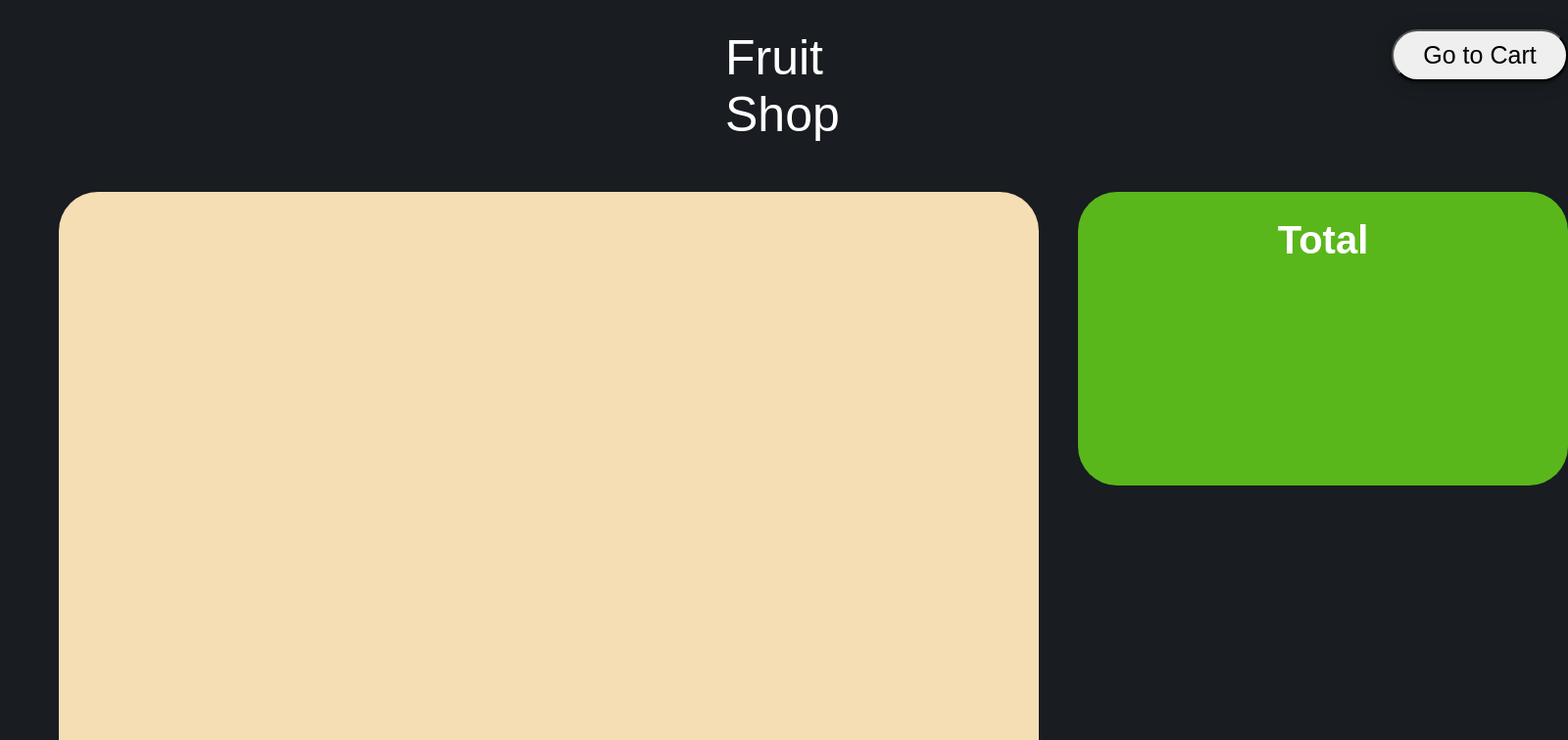
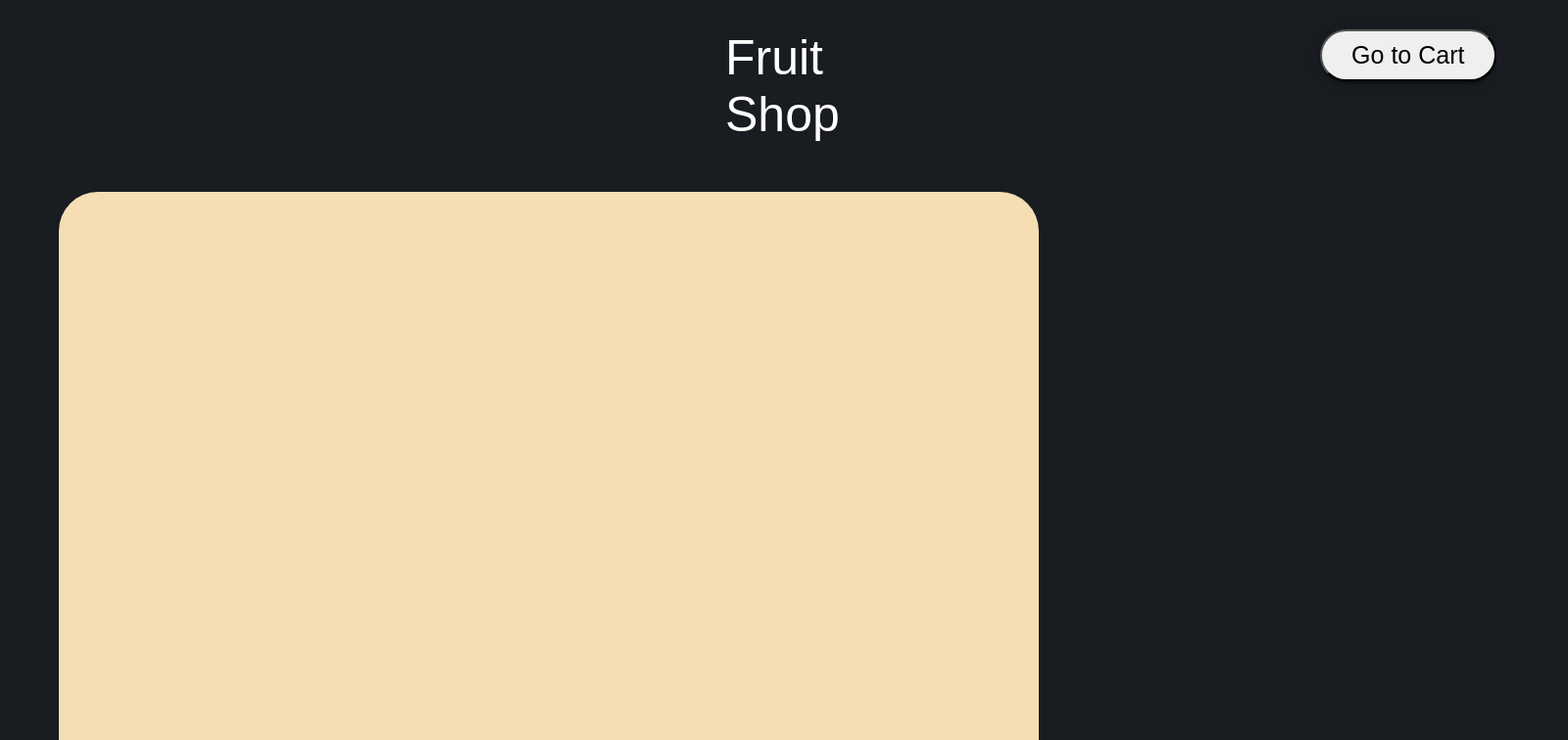
Before and after one commit to Janvi1205/react-learnings, a React (Vite) app in the folder small shopping cart/: page /cart in a window 1280 px wide. Shown: the top 756 px of the page at 98% size, 1600 px wide, since content can reach past the window. Built offline with nearby package versions, Linux system fonts and the light colour scheme.

Commit message:
changed styling of cart

```diff
--- a/small shopping cart/src/App.jsx
+++ b/small shopping cart/src/App.jsx
@@ -1,7 +1,7 @@
 import Product from "./components/Product";
 import Nav from "./components/Nav";
 import {products} from "../data"
-import { useState } from "react";
+import { useEffect, useState } from "react";
 import Cart from "./components/Cart";
 import { Route, Routes } from "react-router-dom";
 
@@ -9,8 +9,13 @@ import { Route, Routes } from "react-router-dom";
 const App = () => {
 
   const [addedproduct,setproduct]=useState('');
+  const[cartprod,setcartprod]=useState([]);
 
-  const filteredobj=products.filter((prod)=>prod.id==addedproduct);
+  useEffect(()=>{
+      const filteredobj=products.filter((prod)=>prod.id==addedproduct);
+      setcartprod([...cartprod,...filteredobj])
+  },[addedproduct])
+
 
 
 
@@ -21,7 +26,7 @@ const App = () => {
 
       <Routes>
           <Route path="/" element={<Product setproduct={setproduct} />} />
-          <Route path="/cart" element={<Cart filteredobj={filteredobj} />}/>
+          <Route path="/cart" element={<Cart cartprod={cartprod} setcartprod={setcartprod} />}/>
       </Routes>
 
 
--- a/small shopping cart/src/components/Cart.jsx
+++ b/small shopping cart/src/components/Cart.jsx
@@ -1,16 +1,25 @@
+const Cart = ({ setcartprod, cartprod }) => {
+    console.log("cartprod", cartprod);
+    return (
+        <div style={{ display: "flex" }}>
+            <div className="addtocartsection">
+                {cartprod.map((item) => {
+                    return (
+                        <div key={item.id} style={{ height: "300px", backgroundColor: "white", width: "300px" }}>
+                            <img src={item.image} alt="" />
+                            <div>
+                                <h1>{item.name}</h1>
 
-const Cart=({filteredobj})=>{
-    return (
-        <div style={{display:"flex"}}>
-            <div className="addtocartsection" >
+                            </div>
 
-            </div>
-            <div className="addtocartsection2">
-                <h1 style={{fontSize:"40px",color:"white",fontFamily:"Arial", justifyContent:"center",display:"flex"}}>Total</h1>
+                        </div>
+                    );
+                })}
+
 
             </div>
         </div>
+    );
+};
 
-    )
-}
 export default Cart;
```
